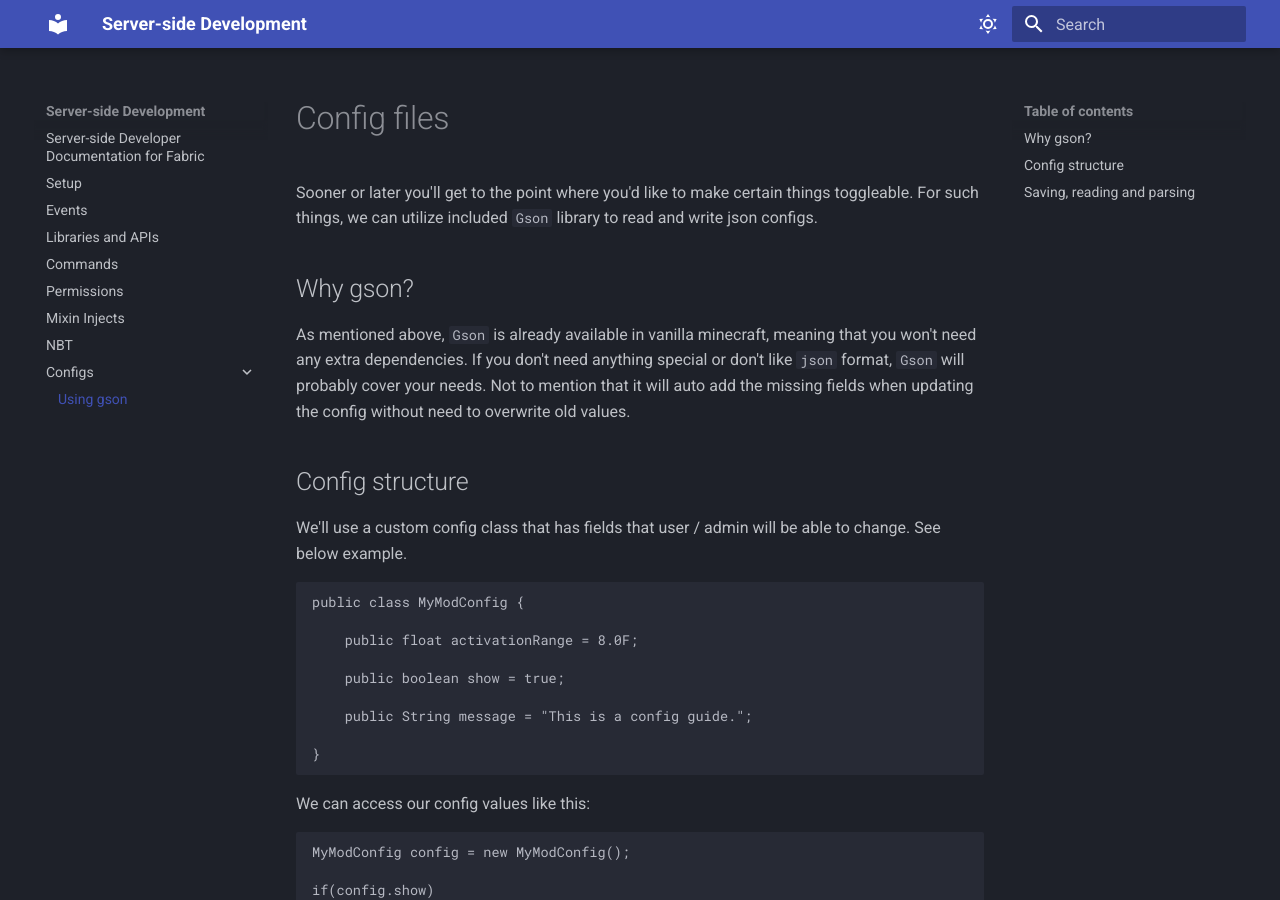
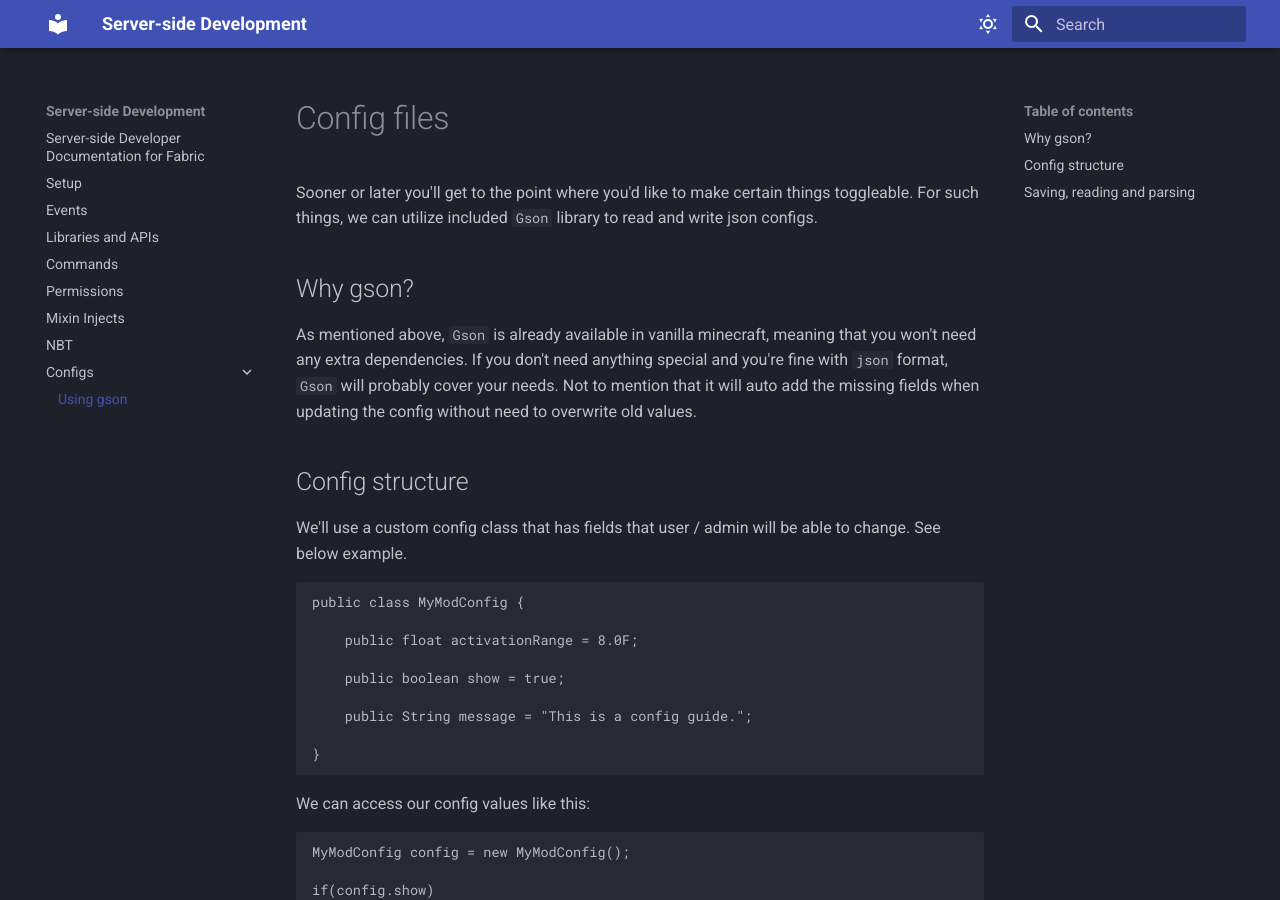
Before and after one commit to QuiltServerTools/ServerSideDevDocs, an MkDocs documentation site: the page built from docs/config/gson_config.md, in a window 1280 px wide and 900 px high. Built offline with MkDocs 1.6.1 and Material for MkDocs 9.7.7, drawn with Linux system fonts in a browser that asks for light colours.

Commit message:
Fixing typo

```diff
--- a/docs/config/gson_config.md
+++ b/docs/config/gson_config.md
@@ -6,7 +6,7 @@ For such things, we can utilize included `Gson` library to read and write json c
 ## Why gson?
 
 As mentioned above, `Gson` is already available in vanilla minecraft, meaning that you won't need
-any extra dependencies. If you don't need anything special or don't like `json` format, `Gson` will
+any extra dependencies. If you don't need anything special and you're fine with `json` format, `Gson` will
 probably cover your needs. Not to mention that it will auto add the missing fields when updating
 the config without need to overwrite old values.
 
```
